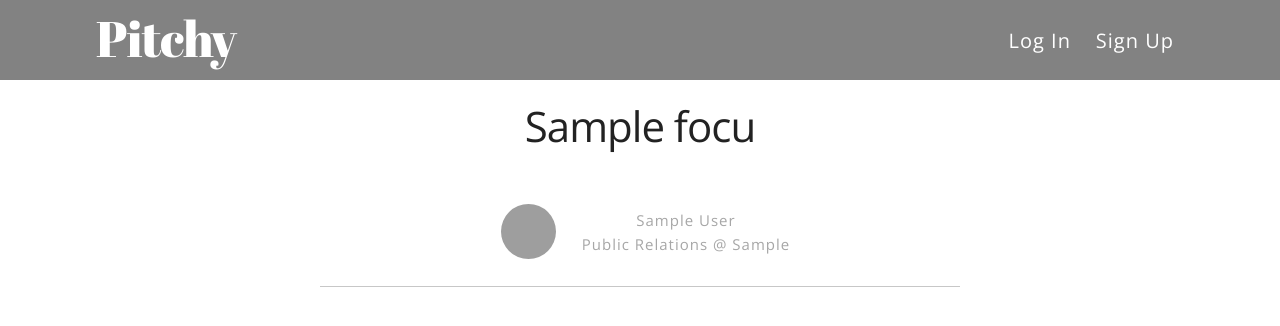
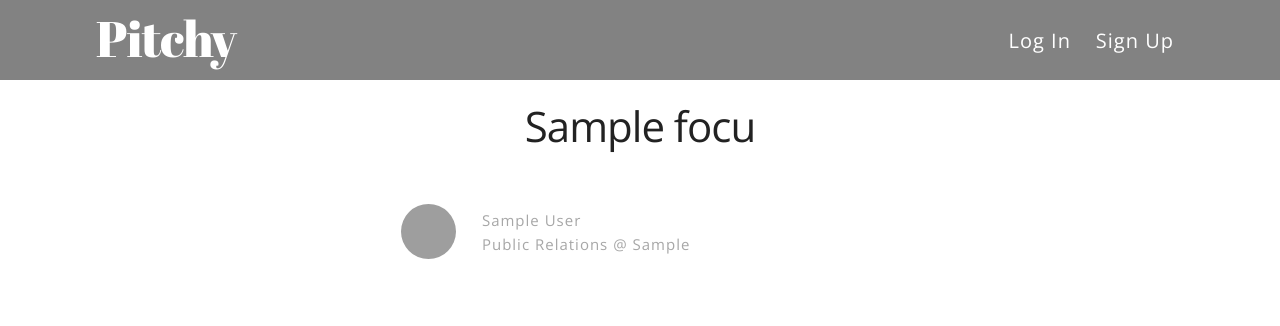
Before and after one commit to brianaeng/capstone-pitchy, a Django app: page /focus/1/ in a window 1280 px wide. Shown: the top 326 px of the page. Run offline with Django 3.2, Linux system fonts and the light colour scheme; tables that the repository leaves empty hold one stand-in row (values such as "Sample post"); parts of the project's set-up code (start-up, migrations or seed data) failed here and were passed over; grey boxes are pictures that could not be loaded.

Commit message:
reworking focus users page

```diff
--- a/capstone/settings.py
+++ b/capstone/settings.py
@@ -188,5 +188,5 @@ LOGGING = {
 }
 
 #Comment out if running locally
-import dj_database_url
-DATABASES = {'default': dj_database_url.config()}
+# import dj_database_url
+# DATABASES = {'default': dj_database_url.config()}
--- a/static/styling.css
+++ b/static/styling.css
@@ -524,7 +524,7 @@ a.button {
   margin: 3rem auto;
   vertical-align: middle;
   width: 50vw;
-  border-bottom: 1px rgb(199, 199, 199) solid;
+  /*border-bottom: 1px rgb(199, 199, 199) solid;*/
 }
 
 #focus-userlist li img {
@@ -541,6 +541,7 @@ a.button {
   vertical-align: top;
   margin-top: 2.5rem;
   margin-left: 1rem;
+  text-align: left;
 }
 
 #focus-userlist li img {
@@ -549,6 +550,12 @@ a.button {
   object-fit: cover;
   border: solid rgba(221, 221, 221, 0) 1px;
   border-radius: 50%;
+}
+
+#userlist-single {
+  margin-left: 7rem;
+  margin-right: 6rem;
+  text-align: left;
 }
 
 /*-- MEDIA QUERIES --*/
--- a/templates/profiles/by_focus.html
+++ b/templates/profiles/by_focus.html
@@ -6,6 +6,7 @@
   <ul id="focus-userlist">
     {% for user in user_set %}
     <li>
+      <div id="userlist-single">
         <a href="{% url 'profile' pk=user.pk %}">
           <img src="{{ user.pic.url }}" />
 
@@ -19,6 +20,7 @@
             {% endif %}
           </div>
         </a>
+      </div>
     </li>
     {% endfor %}
   </ul>
```
Lines whose indentation alone changed are shown as unchanged.
